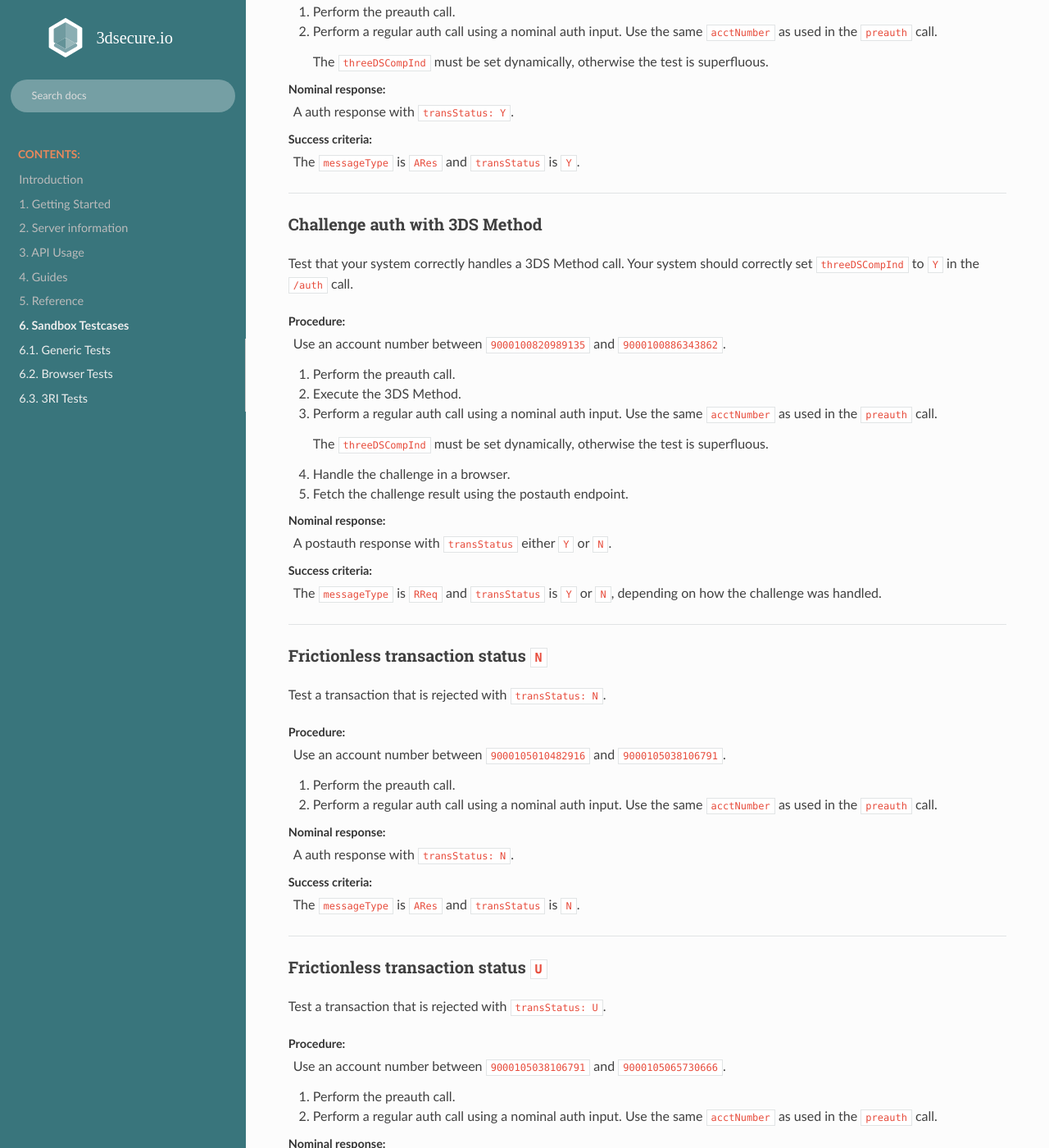
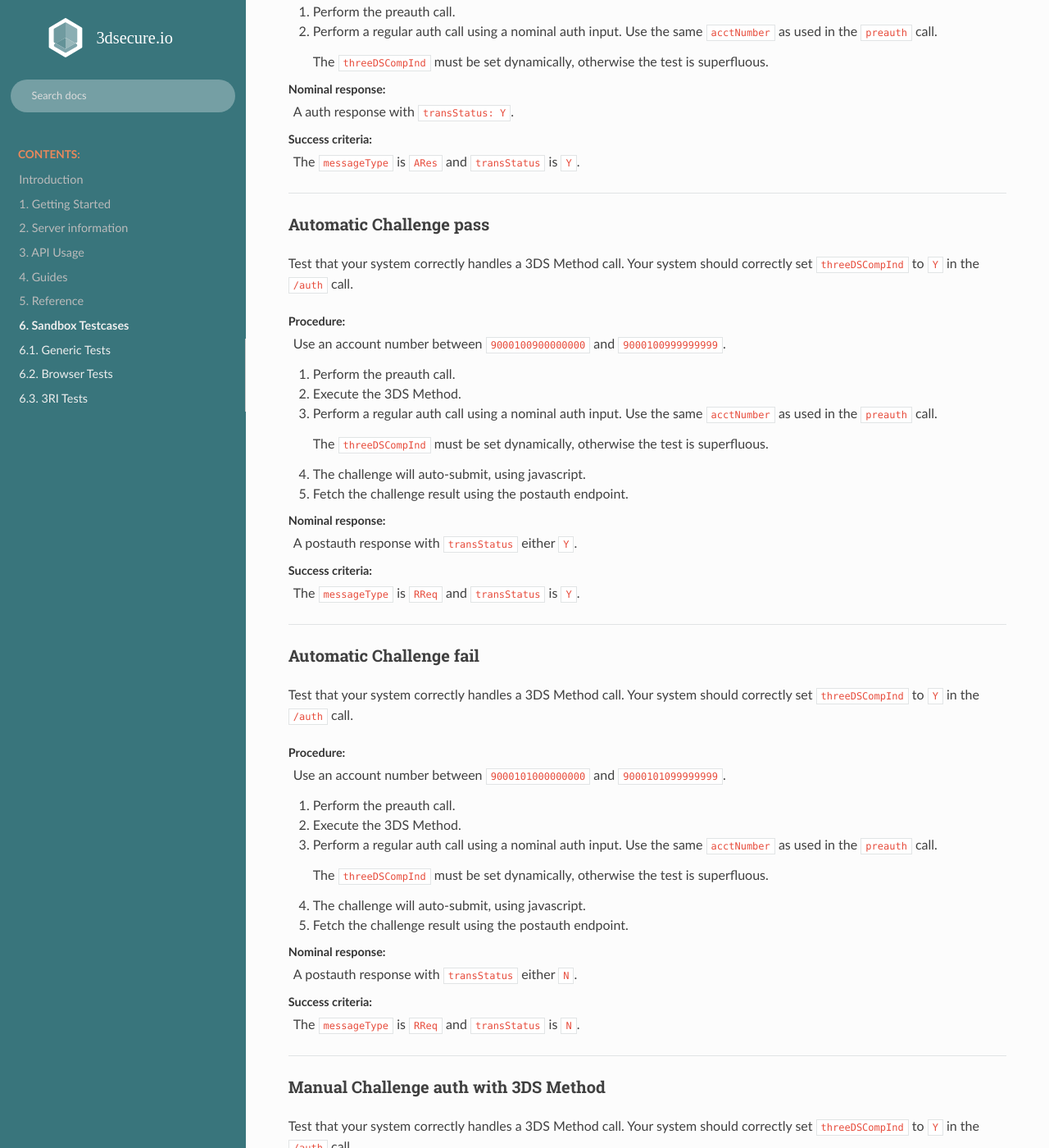
Before and after one commit to clearhaus/3DSv2-api-documentation, a Sphinx documentation site: the page built from source/sandbox.rst, in a window 1280 px wide and 1400 px high, scrolled down 1894 px. Shown: the whole window at 82% size. Built offline with Sphinx 7.4.7 and the Read the Docs theme 2.0.0, drawn with Linux system fonts in a browser that asks for light colours.

Commit message:
Add automatic challenge testcases.

```diff
--- a/source/sandbox.rst
+++ b/source/sandbox.rst
@@ -114,8 +114,62 @@ Success criteria:
 
 -----------------
 
-Challenge auth with 3DS Method
-""""""""""""""""""""""""""""""
+Automatic Challenge pass
+""""""""""""""""""""""""
+
+Test that your system correctly handles a 3DS Method call.  Your system should
+correctly set ``threeDSCompInd`` to ``Y`` in the ``/auth`` call.
+
+Procedure:
+  Use an account number between ``9000100900000000`` and ``9000100999999999``.
+
+  1. Perform the :ref:`preauth call <preauth-input>`.
+  2. Execute the :ref:`3DS Method <3ds_method>`.
+  3. Perform a regular :ref:`auth call <auth-usage>` using a nominal :ref:`auth input <auth-input>`.
+     Use the same ``acctNumber`` as used in the ``preauth`` call.
+
+     The ``threeDSCompInd`` must be set dynamically, otherwise the test is
+     superfluous.
+  4. The challenge will auto-submit, using javascript.
+  5. Fetch the challenge result using the :ref:`postauth endpoint <postauth-usage>`.
+
+Nominal response:
+  A :ref:`postauth response <postauth-response>` with ``transStatus`` either ``Y``.
+
+Success criteria:
+  The ``messageType`` is ``RReq`` and ``transStatus`` is ``Y``.
+
+-----------------
+
+Automatic Challenge fail
+""""""""""""""""""""""""
+
+Test that your system correctly handles a 3DS Method call.  Your system should
+correctly set ``threeDSCompInd`` to ``Y`` in the ``/auth`` call.
+
+Procedure:
+  Use an account number between ``9000101000000000`` and ``9000101099999999``.
+
+  1. Perform the :ref:`preauth call <preauth-input>`.
+  2. Execute the :ref:`3DS Method <3ds_method>`.
+  3. Perform a regular :ref:`auth call <auth-usage>` using a nominal :ref:`auth input <auth-input>`.
+     Use the same ``acctNumber`` as used in the ``preauth`` call.
+
+     The ``threeDSCompInd`` must be set dynamically, otherwise the test is
+     superfluous.
+  4. The challenge will auto-submit, using javascript.
+  5. Fetch the challenge result using the :ref:`postauth endpoint <postauth-usage>`.
+
+Nominal response:
+  A :ref:`postauth response <postauth-response>` with ``transStatus`` either ``N``.
+
+Success criteria:
+  The ``messageType`` is ``RReq`` and ``transStatus`` is ``N``.
+
+-----------------
+
+Manual Challenge auth with 3DS Method
+"""""""""""""""""""""""""""""""""""""
 
 Test that your system correctly handles a 3DS Method call.  Your system should
 correctly set ``threeDSCompInd`` to ``Y`` in the ``/auth`` call.
```
